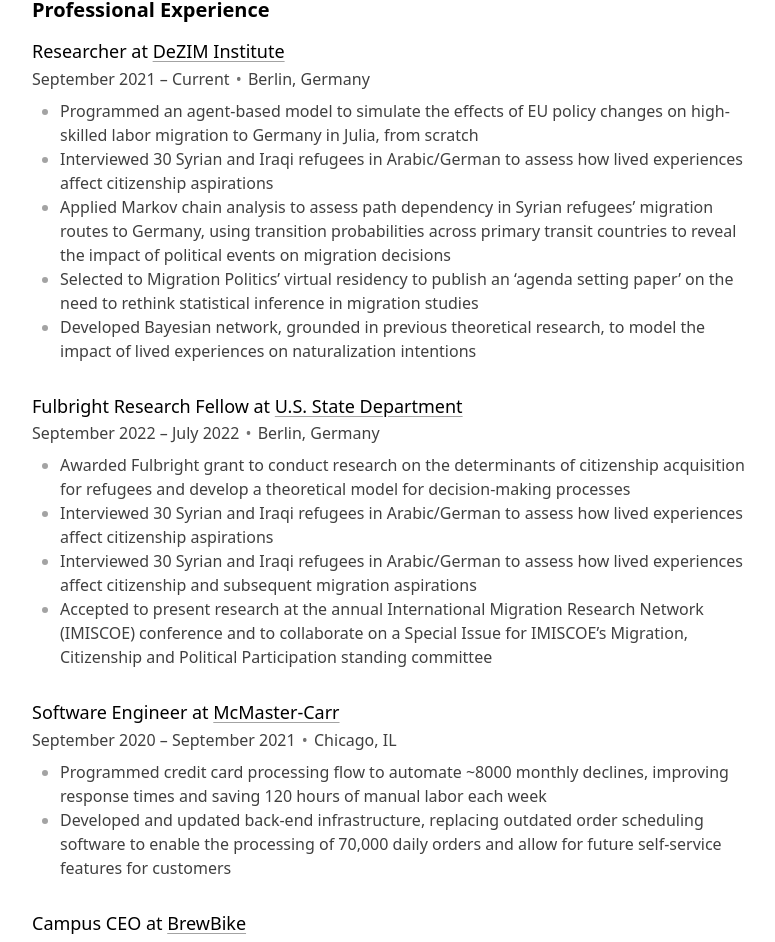
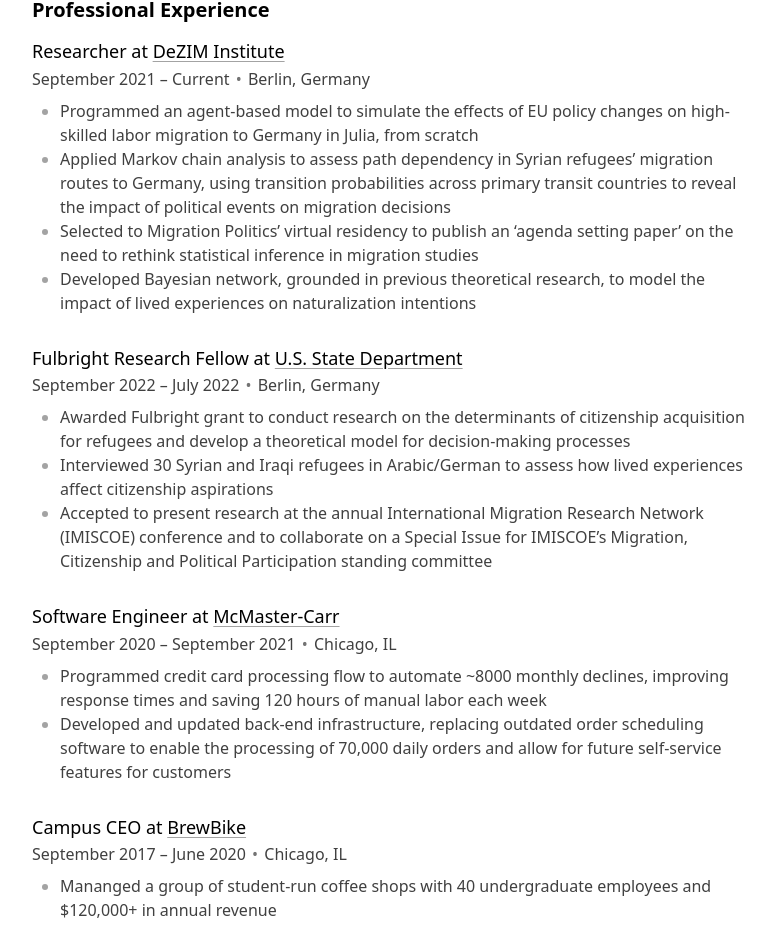
Before and after one commit to liamhaller/liamhallerwebsite, a SvelteKit app: page /resume in a window 1280 px wide. Shown: the part 872-1814 px from the top of the page, without its empty margins (248-1023 px from the left). Built offline with nearby package versions, Linux system fonts and the light colour scheme.

Commit message:
remove duplicates

```diff
--- a/src/routes/resume/+page.svelte
+++ b/src/routes/resume/+page.svelte
@@ -64,11 +64,6 @@
   <li>
    Programmed an agent-based model to simulate the effects of EU policy changes on high-skilled labor migration to Germany in Julia, from scratch
   </li>
-
-  <li>
-    Interviewed 30 Syrian and Iraqi refugees in Arabic/German
-    to assess how lived experiences affect citizenship aspirations
-  </li>
   <li>Applied Markov chain analysis to assess path dependency in Syrian refugees’ migration routes to Germany,
      using transition probabilities across primary transit countries to reveal the impact of
       political events on migration decisions</li>
@@ -97,8 +92,6 @@
       Interviewed 30 Syrian and Iraqi refugees in Arabic/German
       to assess how lived experiences affect citizenship aspirations
     </li>
-    <li>Interviewed 30 Syrian and Iraqi refugees in Arabic/German to assess how
-       lived experiences affect citizenship and subsequent migration aspirations</li>
     <li>
       Accepted to present research at the annual International Migration Research Network
       (IMISCOE) conference and to collaborate on a Special Issue for IMISCOE’s Migration,
```
